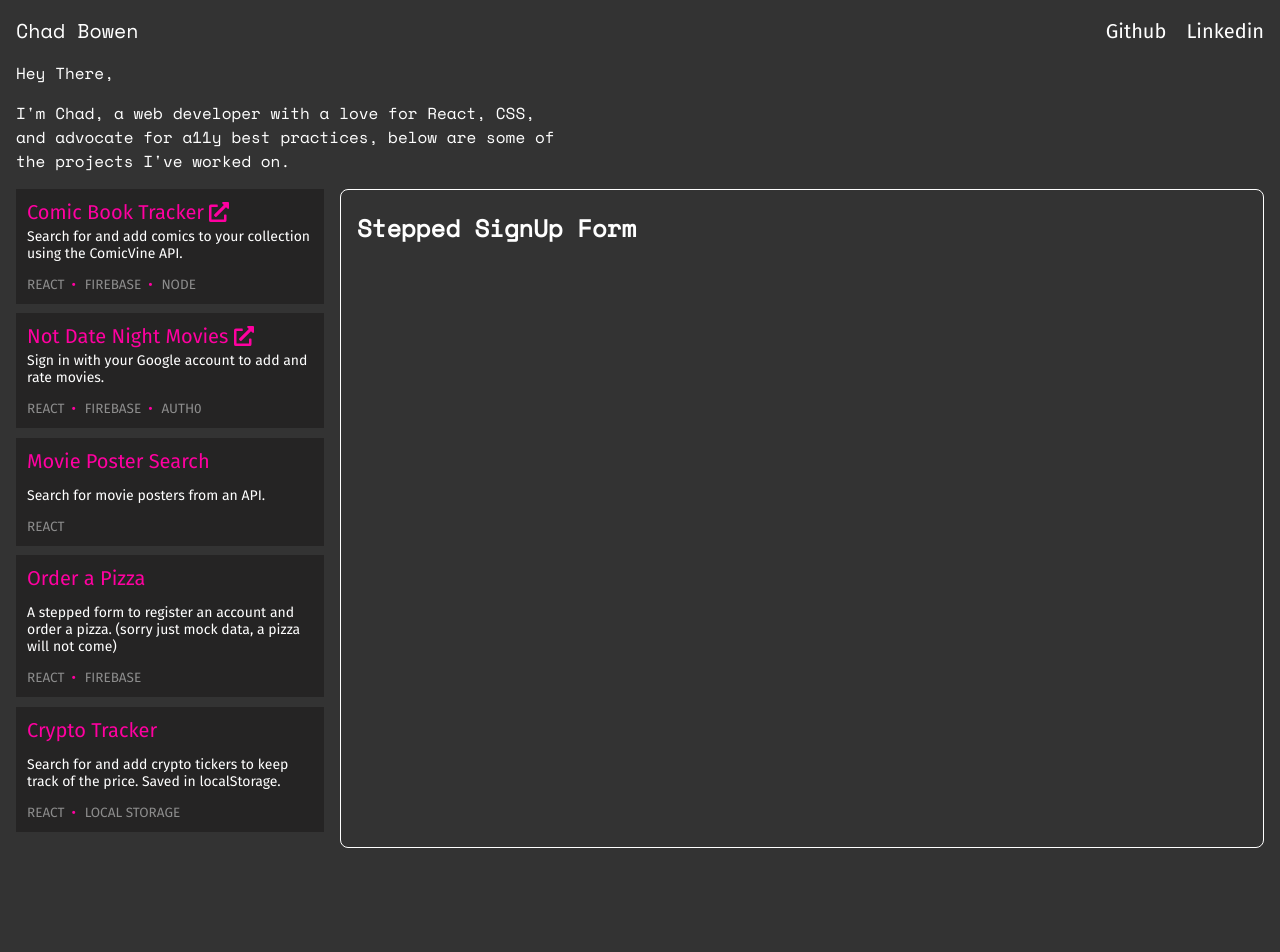
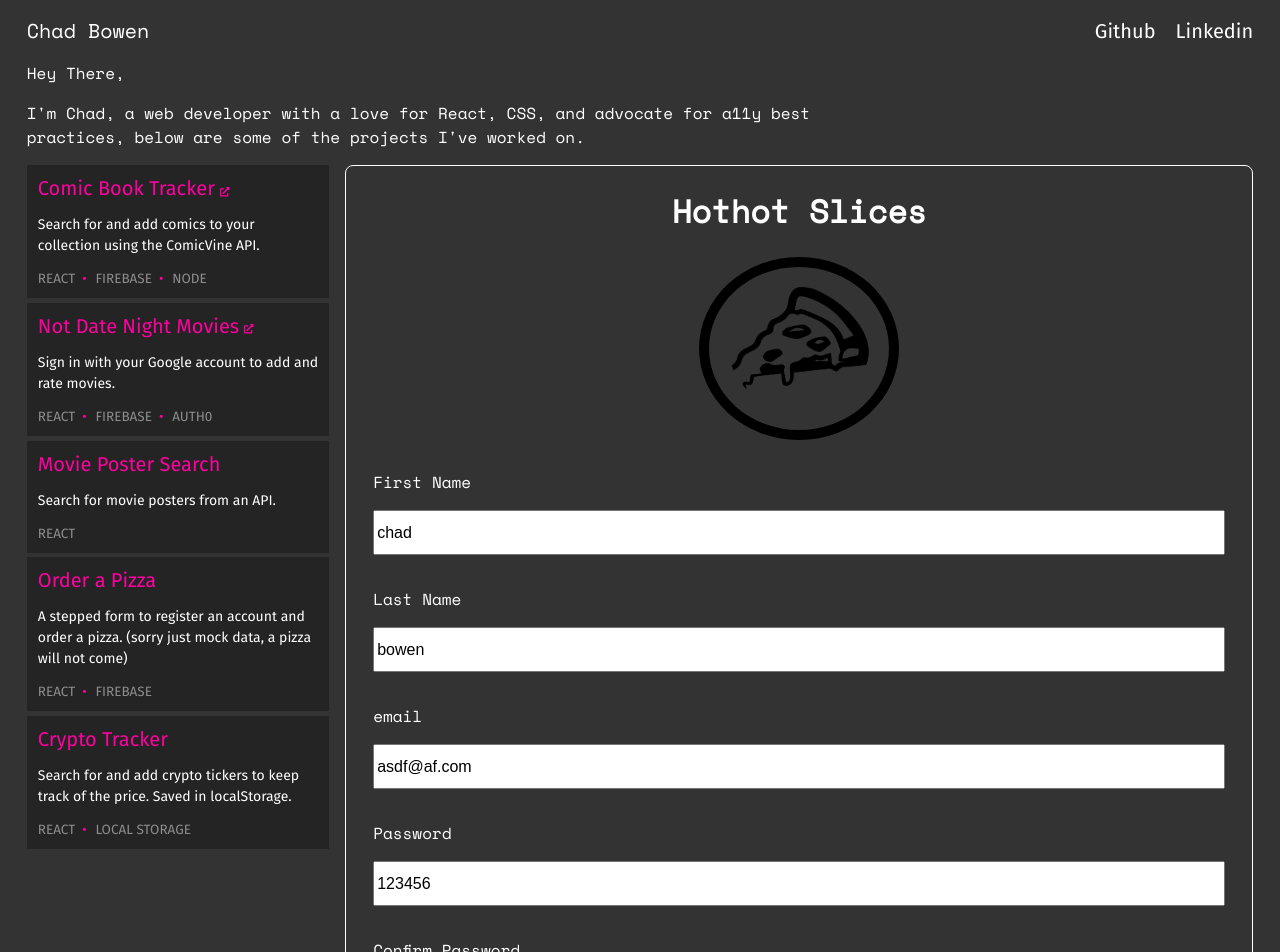
Before and after one commit to Chadbowen248/new-portfolio, a React (Create React App) app: page /steppedSignUpForm in a window 1280 px wide. Shown: the top 952 px of the page. Before the commit the page ends 848 px from the top, so only its background shows below. Built offline with nearby package versions, Linux system fonts and the light colour scheme.

Commit message:
stepped form mostly done, need to add loading states and figure out how to get each step to have all values

```diff
--- a/package.json
+++ b/package.json
@@ -12,6 +12,8 @@
     "@testing-library/user-event": "^12.1.10",
     "react": "^17.0.2",
     "react-dom": "^17.0.2",
+    "formik": "^2.1.4",
+    "yup": "^0.28.3",
     "react-router-dom": "^5.2.0",
     "react-scripts": "4.0.3",
     "web-vitals": "^1.0.1"
--- a/src/App.js
+++ b/src/App.js
@@ -5,7 +5,7 @@ import {
   Route,
 } from "react-router-dom";
 import MoviePosterSearch from "./Components/MoviePosterSearch";
-import SteppedSignUpForm from "./Components/SteppedSignUpForm";
+import SteppedSignUpForm from "./Components/SteppedSignUpForm/SteppedSignUpForm";
 import CryptoPaymentApp from "./Components/CryptoPaymentApp";
 import AboutMe from "./Components/AboutMe";
 import ProjectLink from "./Components/ProjectLink";
--- a/src/Components/ProjectLink.js
+++ b/src/Components/ProjectLink.js
@@ -11,7 +11,7 @@ const ProjectLink = ({linkText, link, madeWith, external, description}) => {
     return <li>
             <LinkorAnchorTag link={link} external={external}>
                 <div className="projects__item">
-                    {linkText} {external && <FontAwesomeIcon icon={['fas', 'external-link-alt']} />}
+                    <span className="projects__item-container">{linkText} {external && <FontAwesomeIcon icon={['fas', 'external-link-alt']} className="projects__external-icon"/>}</span>
                     <p className="projects__description">{description}</p>
                     <ul className="projects__made-with-list">
                         {madeWith.map((item, index) => <li className="projects__made-with-list-item" key={index}>{item}</li>)}
--- a/src/Components/SteppedSignUpForm.js
+++ /dev/null
@@ -1,3 +0,0 @@
-const SteppedSignUpForm = () => <h2>Stepped SignUp Form</h2>
-
-export default SteppedSignUpForm
--- /dev/null
+++ b/src/Components/SteppedSignUpForm/SteppedSignUpForm.js
@@ -0,0 +1,196 @@
+import { useState } from "react";
+import React from "react";
+import { Formik, Field, Form, ErrorMessage } from "formik";
+import * as Yup from "yup";
+import "./style.css";
+import pizzaLogo from "../../img/pizza.png";
+
+const SteppedSignUpForm = () => {
+const [showConfirm, setConfirm] = useState(false);
+const [{firstName, lastName, email}, getFormValues] = useState({})
+  return (
+    <div className="container">
+      <h1>Hothot Slices</h1>
+      <img src={pizzaLogo} alt="pizza logo" className="pizza-logo" />
+      {showConfirm &&
+      <div>
+        <h2>Hey thanks {firstName} {lastName}!</h2>
+        <p>A reciept has been sent to {email}</p>
+        <p>Your food's on the way!!</p>
+      </div>
+      }
+      {!showConfirm &&
+      <FormikStepper
+      getFormValues={getFormValues}
+      showConfirm={showConfirm}
+        initialValues={{
+          firstName: "chad",
+          lastName: "bowen",
+          email: "asdf@af.com",
+          password: "123456",
+          confirmPassword: "123456",
+          pizzaType: "",
+          pizzaSize: "",
+          side: "",
+          drink: "",
+          creditCard: "",
+          expDate: ""
+        }}
+        onSubmit={(values, { setSubmitting, resetForm }) => {
+        setSubmitting(true);
+        setTimeout(() => {
+            resetForm();
+            setSubmitting(false);
+            getFormValues({...values})
+            setConfirm(true);
+          }, 1500);
+    }}>
+        <FormikStep
+         validationSchema={Yup.object().shape({
+        firstName: Yup.string()
+            .required('First Name is required'),
+        lastName: Yup.string()
+            .required('Last Name is required'),
+        email: Yup.string()
+            .email('Email is invalid')
+            .required('Email is required'),
+        password: Yup.string()
+            .min(6, 'Password must be at least 6 characters')
+            .required('Password is required'),
+        confirmPassword: Yup.string()
+            .oneOf([Yup.ref('password'), null], 'Passwords must match')
+            .required('Confirm Password is required')
+    })}
+        >
+          <div className="input-item">
+            <label htmlFor="firstName">First Name</label>
+            <Field name="firstName" type="text" />
+            <ErrorMessage name="firstName" />
+          </div>
+          <div className="input-item">
+            <label htmlFor="lastName">Last Name</label>
+            <Field name="lastName" type="text" />
+            <ErrorMessage name="lastName" />
+          </div>
+          <div className="input-item">
+            <label htmlFor="email">email</label>
+            <Field name="email" type="text" />
+            <ErrorMessage name="email" />
+          </div>
+          <div className="input-item">
+            <label htmlFor="password">Password</label>
+            <Field name="password" type="text" />
+            <ErrorMessage name="password" />
+          </div>
+          <div className="input-item">
+            <label htmlFor="confirmPassword">Confirm Password</label>
+            <Field name="confirmPassword" type="text" />
+            <ErrorMessage name="confirmPassword" />
+          </div>
+        </FormikStep>
+        <FormikStep
+          validationSchema={Yup.object().shape({
+            pizzaType: Yup.string().required(),
+            pizzaSize: Yup.string().required(),
+            side: Yup.string().required(),
+            drink: Yup.string().required(),
+          })}
+        >
+        <div className="input-item">
+            <label htmlFor="pizzaType">Select Pizza</label>
+            <Field name="pizzaType" as="select">
+                <option>Choose Pizza</option>
+                <option value="1">one</option>
+                <option value="2">two</option>
+            </Field>
+            <ErrorMessage name="pizzaType" />
+        </div>
+        <div className="input-item">
+            <label htmlFor="pizzaSize">Select Size</label>
+            <Field name="pizzaSize" as="select">
+                <option>Choose Size</option>
+                <option value="small">small</option>
+                <option value="large">large</option>
+            </Field>
+            <ErrorMessage name="pizzaSize" />
+        </div>
+        <div className="input-item">
+            <label htmlFor="side">Select side</label>
+            <Field name="side" as="select">
+                <option>Choose Side</option>
+                <option value="chips">chips</option>
+                <option value="brownie">brownie</option>
+            </Field>
+            <ErrorMessage name="side" />
+        </div>
+        <div className="input-item">
+            <label htmlFor="drink">Choose Drink</label>
+            <Field name="drink" as="select">
+                <option>Choose Drink</option>
+                <option value="pepsi">pepsi</option>
+                <option value="coke">coke</option>
+            </Field>
+            <ErrorMessage name="drink" />
+        </div>
+        </FormikStep>
+
+        <FormikStep
+          validationSchema={Yup.object().shape({
+            creditCard: Yup.string().required(),
+            expDate: Yup.date().required(),
+          })}
+        >
+       <div className="input-item">
+            <label htmlFor="creditCard">Credit Card</label>
+            <Field name="creditCard" type="text" />
+            <ErrorMessage name="creditCard" />
+        </div>
+       <div className="input-item">
+            <label htmlFor="expDate">Exp Date</label>
+            <Field name="expDate" type="date" />
+            <ErrorMessage name="expDate" />
+        </div>
+        </FormikStep>
+      </FormikStepper>}
+    </div>
+  );
+};
+
+const FormikStep = ({ children }) => <>{children}</>;
+
+const FormikStepper = ({ children, ...props }) => {
+  const childrenArray = React.Children.toArray(children);
+  const [step, setStep] = useState(0);
+  const currentStep = childrenArray[step];
+  return (
+    <Formik
+      {...props}
+      validationSchema={currentStep.props.validationSchema}
+      onSubmit={async (values, helpers) => {
+        if (step === childrenArray.length - 1) {
+          await props.onSubmit(values, helpers);
+        } else {
+          setStep((state) => state + 1);
+          helpers.setTouched({});
+        }
+      }}
+    >
+      <Form autoComplete="off">
+        {currentStep}
+        <div className="form-navigation">
+          <button type="button"
+            className={step === 0 ? "hidden" : ""}
+            onClick={() => setStep(step - 1)}
+          >
+            back
+          </button>
+          <button type="submit">
+            {step !== childrenArray.length - 1 ? "Next" : `Submit` }
+          </button>
+        </div>
+      </Form>
+    </Formik>
+  );
+};
+
+export default SteppedSignUpForm;
--- /dev/null
+++ b/src/Components/SteppedSignUpForm/style.css
@@ -0,0 +1,59 @@
+.pizza-logo {
+  width: 200px;
+  border: solid 10px black;
+  border-radius: 100%;
+  padding: 20px;
+  margin-bottom: 30px;
+}
+
+button {
+  background-color: transparent;
+  outline: none;
+  border-radius: 5px;
+  padding: 10px;
+  border: 2px solid white;
+  margin-bottom: 1em;
+  color: white;
+}
+
+form {
+  width: 100%;
+  display: flex;
+  flex-direction: column;
+  align-items: center;
+}
+
+label {
+  display: block;
+  margin-bottom: 1em;
+}
+
+form > * + * {
+  margin-top: 2em;
+}
+.container {
+  display: flex;
+  flex-direction: column;
+  align-items: center;
+}
+
+.input-item {
+  width: 100%;
+}
+
+input,
+select {
+  width: 100%;
+  height: 45px;
+  font-size: 1em;
+}
+
+.form-navigation {
+  display: flex;
+  width: 100%;
+  justify-content: space-between;
+}
+
+.hidden {
+  visibility: hidden;
+}
--- a/src/index.css
+++ b/src/index.css
@@ -24,13 +24,13 @@ header,
 .intro,
 .about-me,
 .projects {
-  padding-left: 1em;
-  padding-right: 1em;
+  padding-left: 1.675em;
+  padding-right: 1.675em;
 }
 
 .about-me {
-  margin-left: 1em;
-  margin-right: 1em;
+  margin-left: 1.675em;
+  margin-right: 1.675em;
 }
 
 body {
@@ -76,7 +76,7 @@ li {
 
 /* Intro */
 .intro__copy {
-  max-width: 550px;
+  max-width: 800px;
 }
 
 /* Projects */
@@ -106,6 +106,10 @@ li {
   color: var(--gray);
 }
 
+.projects__external-icon {
+  font-size: 0.475em;
+}
+
 .about-me {
   border: var(--white) solid 1px;
   border-radius: 0.5em;
@@ -115,18 +119,14 @@ li {
   .grid-container {
     display: grid;
     grid-template-columns: 1fr 3fr;
-    padding-right: 1em;
-    padding-left: 1em;
+    padding-right: 1.675em;
+    padding-left: 1.675em;
     grid-column-gap: 1em;
   }
 
   .projects {
     padding-left: 0;
     padding-right: 0;
-  }
-
-  .projects * + * {
-    margin-top: 0.25em;
   }
 
   .projects__item {
@@ -137,6 +137,10 @@ li {
 
   .projects__item:hover {
     border: var(--white) solid 1px;
+  }
+
+  .projects__item-container {
+    position: relative;
   }
 
   .projects__description,
@@ -171,17 +175,12 @@ li {
   .projects__description {
     color: var(--white);
     font-size: clamp(0.75rem, 1.75vw, 0.875rem);
+    line-height: 1.5;
   }
 
   .about-me {
     margin-left: 0;
     margin-right: 0;
-  }
-}
-
-@media (min-width: 980px) {
-  .projects-list {
-    flex-direction: column;
   }
 
   .header-nav__link--icon {
@@ -196,3 +195,9 @@ li {
     margin-left: 1em;
   }
 }
+
+/* @media (min-width: 980px) {
+  .projects-list {
+    flex-direction: column;
+  }
+} */
```
Also changed, not shown: src/img/pizza.png (added).
